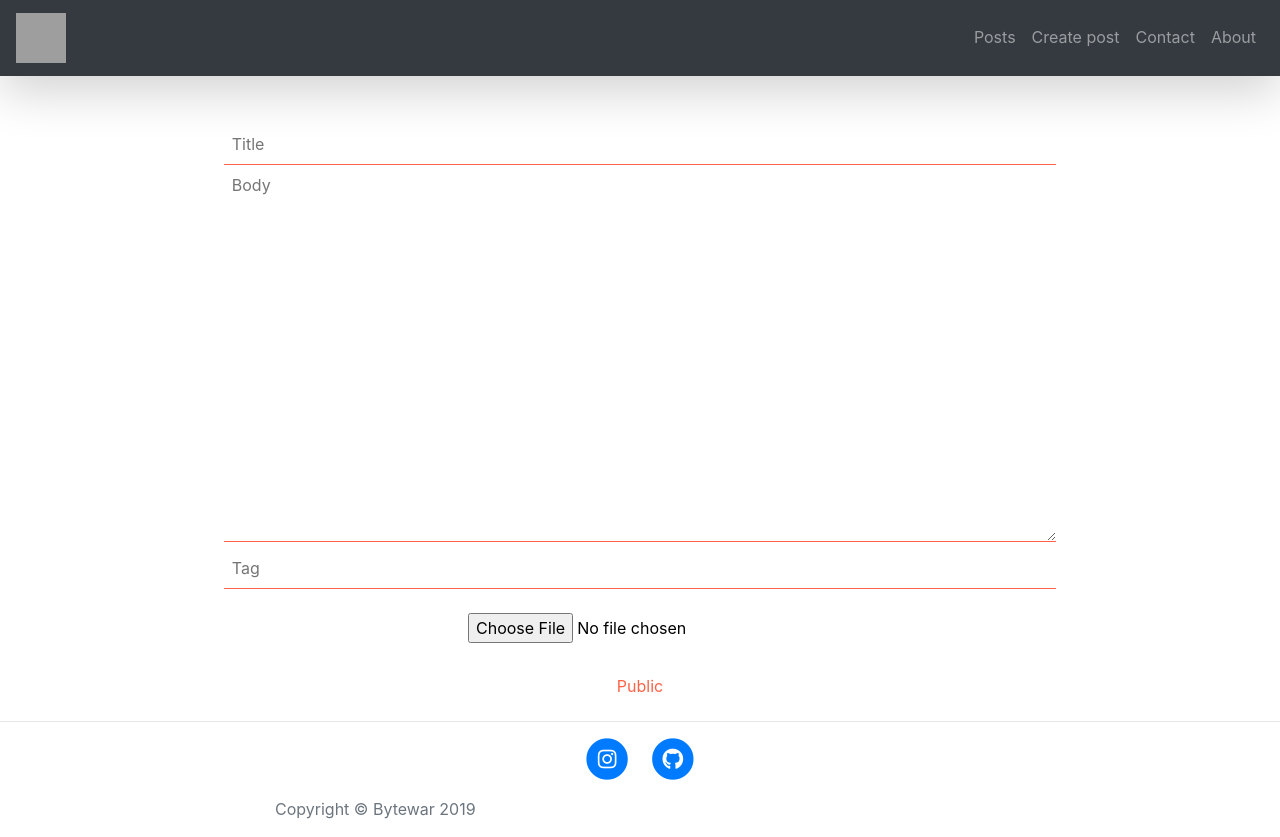
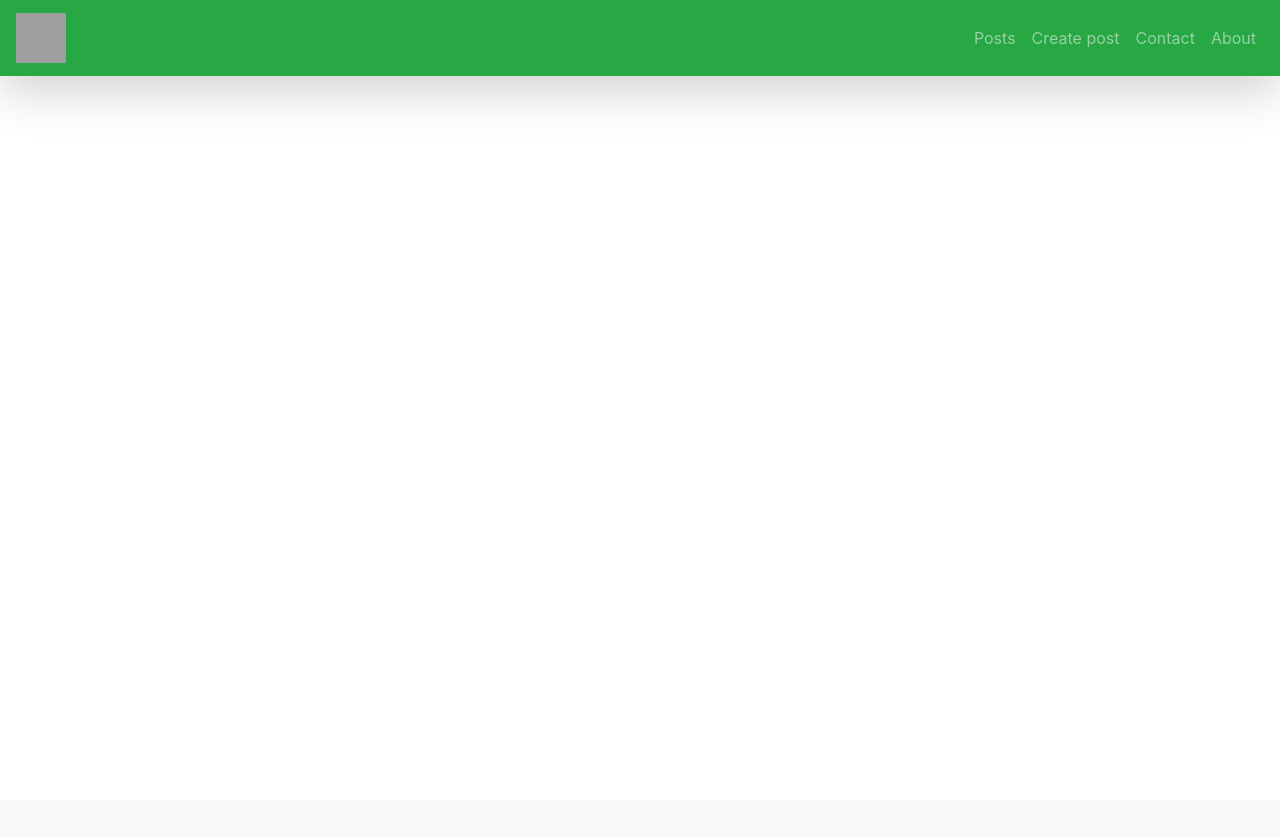
Before and after one commit to rohitdalal0/flask-app, a Flask app: page /add_post in a window 1280 px wide. After the commit the page ends 96 px from the top, so only its background shows below. Run offline with Flask 2, Linux system fonts and the light colour scheme; the visitor is signed in with stand-in values (Sample User, id 1); parts of the project's set-up code (start-up, migrations or seed data) failed here and were passed over; some libraries are stand-ins or nearby versions; grey boxes are pictures that could not be loaded.

Commit message:
init files

```diff
--- a/run.py
+++ b/run.py
@@ -1,8 +1,7 @@
-from flask import Flask, render_template, url_for, redirect, flash, request
+from flask import Flask, render_template, url_for, redirect, flash, request, flash
 from flask_sqlalchemy import SQLAlchemy
-from flask_login import LoginManager, login_required, login_user, current_user
+from flask_login import LoginManager, login_required, login_user
 from flask_bootstrap import Bootstrap
-from flask_admin import Admin
 from model import *
 
 
@@ -10,23 +9,22 @@ from model import *
 app = Flask(__name__, static_folder='static', template_folder='template')
 app.config['SQLALCHEMY_DATABASE_URI'] = 'mysql://localhost:password@localhost/flask'
 app.config['SQLALCHEMY_TRACK_MODIFICATIONS'] = True
-app.config['SECRET_KEY'] = 'SuperSecret'
-app.config['RECAPTCHA_PUBLIC_KEY'] = '6LftGcEUAAAAAKjlrMb4UQ3OEfSJ4WoW32aRg_Yk'
+app.config['SECRET_KEY'] = 'SecretKey'
 
 db = SQLAlchemy(app)
 login_manager = LoginManager()
-login_manager.login_view = 'login'
 bootstrap = Bootstrap(app)
-admin = Admin(app)
 
-# init
+
+
+# login init
 db.init_app(app)
 login_manager.init_app(app)
 
 
 
 
-# login init
+
 @login_manager.user_loader
 def user_loader(user_id):
     return Login.query.get(user_id)
@@ -41,7 +39,6 @@ def index():
 
 
 @app.route('/post')
-@login_required
 def post():
     all_posts = db.session.query(Post).all()
     return render_template('post.html', posts=all_posts)
@@ -55,52 +52,36 @@ def about():
 def contact():
     return render_template('contact.html')
 
-@app.route('/add_post', methods=['POST', 'GET'])
-@login_required
+@app.route('/add_post')
 def add_post():
-    if request.method =='POST':
-        title = request.form['title']
-        body = request.form['body']
-        tag = request.fomr['tag']
-        new_post = Post(title=title, body=body, tag=tag, url=request.files['file'])
-        db.session.add(new_post)
-        db.session.commit()
-        return redirect(url_for('post_direction'))
-    else:
-        return render_template('add_post.html')
+    return render_template('add_post.html')
 
 
+# url shortcut
+@app.route('/<string:no>/post')
+def post_direction(no):
+    one_post = db.session.query(Post).filter_by(id=no)
+    return render_template('post.html', posts=one_post)
 
 # login and signup page
 @app.route('/login', methods=['POST', 'GET'])
 def login():
-    login_form = LoginForm()
+    login_form = Login_form()
+    user_check = db.session.query(Login).filter_by(email=login_form.email.data).first()
+
     if login_form.validate_on_submit():
-        user_check = Login.query
-
         if user_check and (login_form.password.data == user_check.password):
             login_user(user_check, remember=login_form.remember.data)
-            return redirect(url_for('index'))
+            return redirect(request.args.get('next'), url_for('/index'))
         else:
             flash('Email and password match not found!')
-            return render_template('login.html', login_form=login_form)
+            return render_template('login.html')
     else:
         return render_template('login.html', login_form=login_form)
 
 @app.route('/signup')
 def signup():
-    return render_template('signup.html', Signup_form=SignupForm('/signup'))
-
-
-
-# url shortcut
-@app.route('/post/<int:no>')
-@login_required
-def post_direction(no):
-    one_post = db.session.query(Post).filter_by(id=no)
-    return render_template('post.html', posts=one_post)
-
-
+    return render_template('signup.html', Signup_form=Signup_form('/signup'))
 
 
 # unauthorized handler
@@ -108,15 +89,6 @@ def post_direction(no):
 def unauthorized():
     return redirect('login')
 
-# 404 not found
-@app.errorhandler(404)
-def not_found(n):
-    return render_template('404.html')
-
-
-@app.route('/user')
-def user():
-    return "Current user: {}".format(current_user)
 
 
 if __name__ == '__main__':
--- a/template/add_post.html
+++ b/template/add_post.html
@@ -12,7 +12,7 @@
 {% endwith %}
 <form action="/add_post" method="post" role="form" enctype="multipart/form-data">
   <div class="container text-center bg-transparent mt-5">
-    <input class="p-2 w-75 bg-transparent" name="title" placeholder="Title" type="text" style="border-bottom: 1px solid tomato;"/>
+    <input class="p-2 w-75 bg-transparent" name="head" placeholder="Title" type="text" style="border-bottom: 1px solid tomato;"/>
     <textarea class=" p-2 w-75 h-75 bg-transparent" cols="30" name="body" placeholder="Body" rows="15" style="border-bottom: 1px solid tomato;"></textarea>
     <input class="p-2 w-75 bg-transparent" name="tag" placeholder="Tag" type="text" style="border-bottom: 1px solid tomato;"/>
     <br><br>
--- a/template/admin/index.html
+++ b/template/admin/index.html
@@ -3,7 +3,8 @@
 {{ super() }}
 
 {% block brand %}
-
+<img src="{{url_for('static', filename='img/logo.png')}}" alt="logo"
+    style="width:50px;background: rgba(73, 58, 58, 0.445);">
 {% endblock brand %}
 
 {% block messages %}
--- a/template/extend.html
+++ b/template/extend.html
@@ -29,9 +29,9 @@
 
 <body>
 
-  <nav class="navbar navbar-expand-md bg-dark navbar-dark shadow-lg">
+  <nav class="navbar navbar-expand-md bg-success navbar-dark shadow-lg">
     <!-- Brand -->
-    <a class="navbar-brand" href="/"><img src="{{url_for('static', filename='img/logo.png')}}" width="50px"
+    <a class="navbar-brand" href="/"><img src="{{url_for('static', filename='img/img1.png')}}" width="50px"
         height="50px"></a>
 
     <!-- Toggler/collapsibe Button -->
@@ -59,72 +59,6 @@
   </nav>
   </nav>
 
-{% block body %}
-  {% endblock body %}
-
-<hr>
-
-  <!-- Footer -->
-  <footer>
-    <div class="container">
-      <div class="row">
-        <div class="col-lg-8 col-md-10 mx-auto">
-          <ul class="list-inline text-center">
-            <li class="list-inline-item">
-              <a href="https://www.instagram.com/rohit_dalal__/">
-                <span class="fa-stack fa-lg">
-                  <i class="fas fa-circle fa-stack-2x"></i>
-                  <i class="fab fa-instagram fa-stack-1x fa-inverse"></i>
-                </span>
-              </a>
-            </li>
-            <li class="list-inline-item">
-              <a href="https://github.com/Dalal0">
-                <span class="fa-stack fa-lg">
-                  <i class="fas fa-circle fa-stack-2x"></i>
-                  <i class="fab fa-github fa-stack-1x fa-inverse"></i>
-                </span>
-              </a>
-            </li>
-          </ul>
-          <p class="copyright text-muted">Copyright &copy; Bytewar 2019</p>
-        </div>
-      </div>
-    </div>
-  </footer>
-
-  <!-- Bootstrap core JavaScript -->
-  <script src="{{url_for('static', filename='vendor/jquery/jquery.min.js')}}"></script>
-  <script src="{{url_for('static', filename='vendor/bootstrap/js/bootstrap.bundle.min.js')}}"></script>
-
-  <!-- Custom scripts for this template -->
-  <script src="{{url_for('static', filename='js/clean-blog.min.js')}}"></script>
 
 </body>
-<style>
-  nav .collapse>.navbar-nav>.nav-item {
-    border-bottom: 2px solid #343a40;
-  }
-
-  nav .collapse>.navbar-nav>.nav-item:hover {
-    border-bottom: 2px solid tomato;
-
-  }
-
-  .container-fluid>.row .post-preview:hover {
-    background: rgba(163, 163, 163, 0.527);
-  }
-
-  .container-fluid>.row>.col-lg-8 {
-    box-shadow: 10px 10px 20px -8px rgba(26, 25, 25, 0.548);
-  }
-  i:hover, .fa-stack:hover, .fa-circle:hover{
-  background: tomato;
-  border-radius: 100px;
-  }
-  textarea, input{
-  color: black;
-  }
-</style>
-
 </html>
--- a/template/index.html
+++ b/template/index.html
@@ -21,9 +21,6 @@
   <!-- jQuery library -->
   <script src="https://ajax.googleapis.com/ajax/libs/jquery/3.4.1/jquery.min.js"></script>
 
-  <!-- Popper JS -->
-  <script src="https://cdnjs.cloudflare.com/ajax/libs/popper.js/1.14.7/umd/popper.min.js"></script>
-
   <!-- Latest compiled JavaScript -->
   <script src="https://maxcdn.bootstrapcdn.com/bootstrap/4.3.1/js/bootstrap.min.js"></script>
 
@@ -33,7 +30,7 @@
   <header>
     <div class="container-fluid bg-success">
       <!-- Brand -->
-      <a class="navbar-brand " href="/">Logo</a>
+      <a class="navbar-brand align-content-center" href="/"><img src="{{url_for('static', filename='img/anonymous.jpg')}}" width="50" height="50"></a>
     </div>
 
     <nav class="navbar navbar-expand-md bg-success navbar-dark p-3">
--- a/template/login.html
+++ b/template/login.html
@@ -1,11 +1,10 @@
 {% extends 'extend.html' %}
 {% import 'bootstrap/wtf.html' as wtf %}
 {% block body %}
-
 {% with errors = get_flashed_messages() %}
 {% if errors %}
 {% for error in errors %}
-<span id="error" class=" alert alert-danger text-center" style="position: absolute;align-right;">{{error}} <span onclick="$('span[id=error]').hide()" style="font-size:20px; margin-left:10px; cursor:pointer;">&times;</span> </span>
+<span class="w-10 alert alert-danger" style="position: absolute;align-right;">{{error}}</span>
 {% endfor %}
 {% endif %}
 {% endwith %}
--- a/template/signup.html
+++ b/template/signup.html
@@ -6,7 +6,6 @@
     {{ wtf.form_field(Signup_form.username) }}
     {{ wtf.form_field(Signup_form.email) }}
     {{ wtf.form_field(Signup_form.password) }}
-    {{ wtf.form_field(Signup_form.recaptcha) }}
     <button class="btn btn-success rounded">Sign Up</button>
 </div>
 {% endblock body %}
```
Also changed, not shown: model.py (+15 -12 lines), template/404.html (+4 -6 lines).
